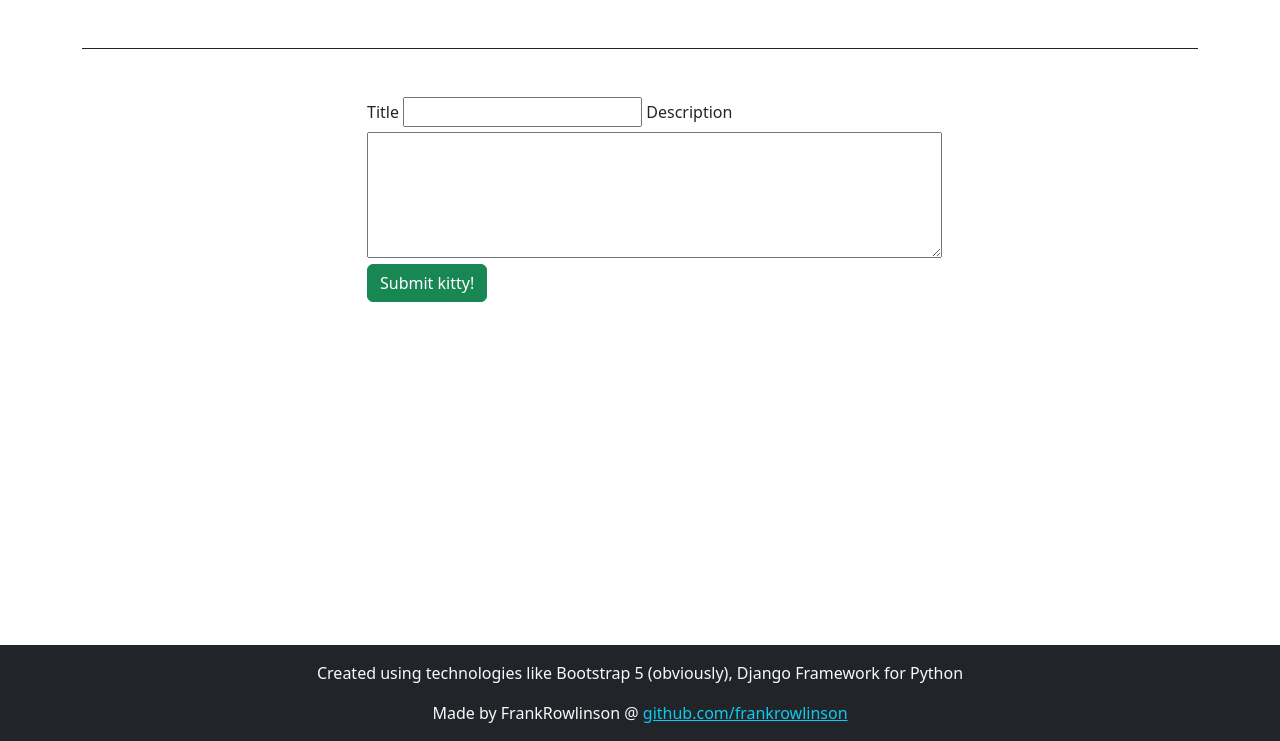
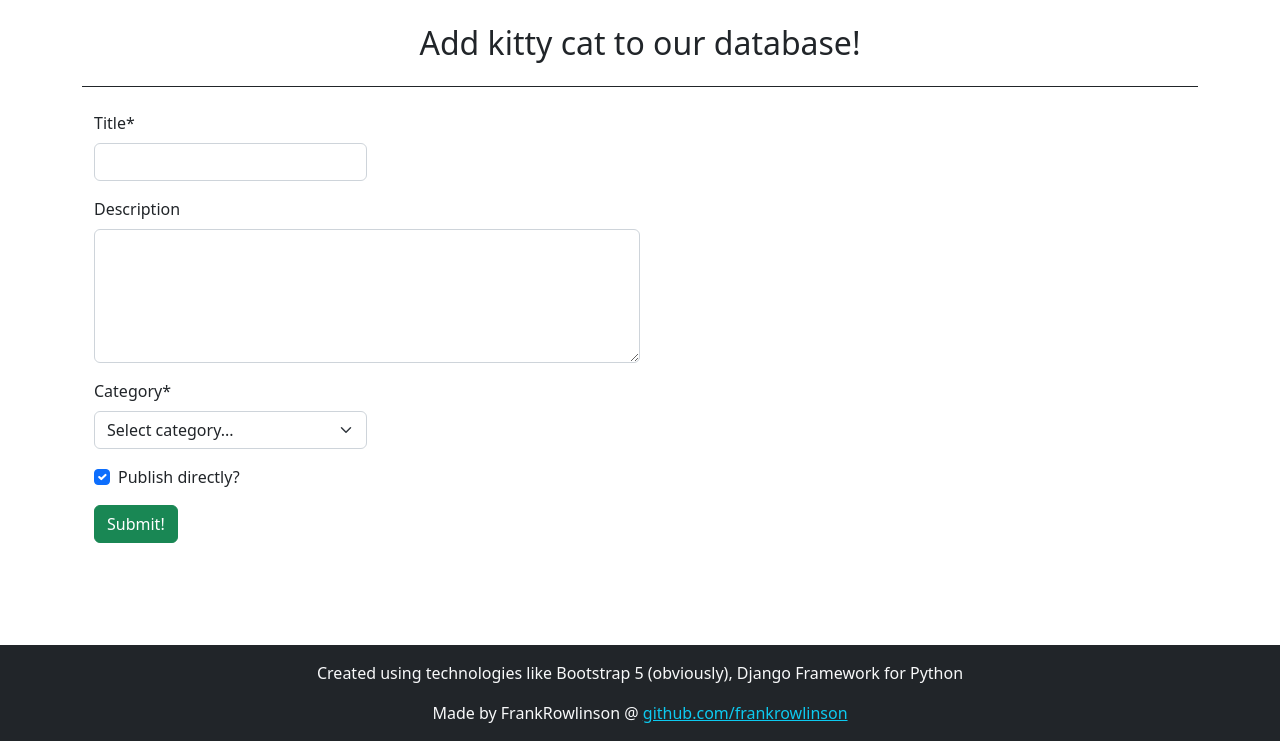
Before and after one commit to FrankRowlinson/django-cats, a Django app: page /addpost/ in a window 1280 px wide. Shown: the part 59-800 px from the top of the page. Run offline with Django 4.2, Linux system fonts and the light colour scheme; data that the repository does not hold is empty; some libraries are stand-ins or nearby versions.

Commit message:
Make add post form look good

```diff
--- a/djangocats/cats/forms.py
+++ b/djangocats/cats/forms.py
@@ -21,12 +21,3 @@ class AddPostForm(forms.Form):
         required=False,
         initial=True
         )
-
-    class Meta:
-        fields = ('title', 'description', 'category', 'is_public')
-        widget = {
-            'title': forms.TextInput(attrs={'class': 'form-control'}),
-            'description': forms.Textarea(attrs={'class': 'form-control'}),
-            'category': forms.Select(attrs={'class': 'form-control'}),
-            'is_public': forms.CheckboxInput(attrs={'class': 'form-control'}),
-        }
--- a/djangocats/cats/templates/cats/addpost.html
+++ b/djangocats/cats/templates/cats/addpost.html
@@ -1,18 +1,25 @@
 {% extends 'cats/base.html' %}
+{% load crispy_forms_tags %}
+
+{% block content %}
+
+<div class="container mb-5">
+    <form action={% url 'addpost' %} method="POST">
+        {% csrf_token %}
+        {% for field in form %}
+        <div class="form-row">
+            {% if field.label == "Description" %}
+            <div class="col-md-6">
+            {% else %}
+            <div class="col-md-3">
+            {% endif %}
+                {{ field|as_crispy_field }}
+            </div>
+        </div>
+        {% endfor %}
+        <button class="btn btn-success" type="submit">Submit!</button>
+    </form>
+</div>
 
 
-{% block content %}
-<div class="row justify-content-center my-5">
-    <div class="col-lg-6">
-        <form action={% url 'addpost' %} method="post">
-            {% csrf_token %}
-            <label class='form-label' for={{ form.title.id_for_label }}>{{ form.title.label }}</label>
-            {{ form.title }}
-            <label class='form-label' for={{ form.description.id_for_label }}>{{ form.description.label }}</label>
-            {{ form.description }}
-            <input class="btn btn-success" type="submit" value="Submit kitty!">
-        </form>
-    </div>
-</div>
-
 {% endblock %}
--- a/djangocats/cats/templates/cats/base.html
+++ b/djangocats/cats/templates/cats/base.html
@@ -63,7 +63,7 @@
     </nav>
     {% endblock %}
     <div class="container">
-        <h1 class="text-center border-bottom border-dark my-4 pb-4">{{ title }}</h1>
+        <h2 class="text-center border-bottom border-dark my-4 pb-4">{{ title }}</h2>
         {% block content %}
         {% endblock %}
     </div>
--- a/djangocats/cats/views.py
+++ b/djangocats/cats/views.py
@@ -42,6 +42,7 @@ def add_post(request):
         form = AddPostForm()
     context = {
         'form': form,
+        'title': "Add kitty cat to our database!",
     }
     return render(request, 'cats/addpost.html', context=context)
 
```
